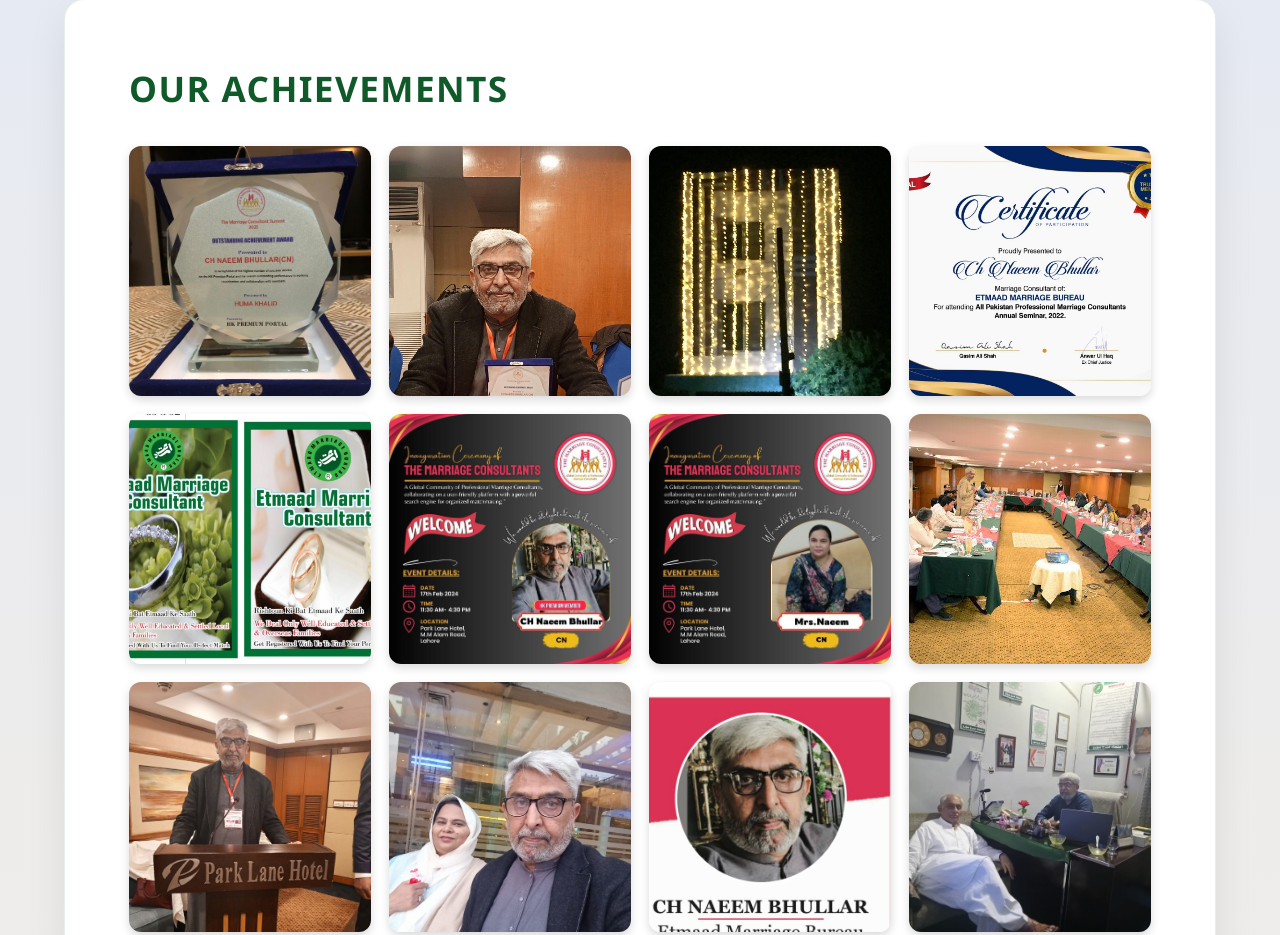
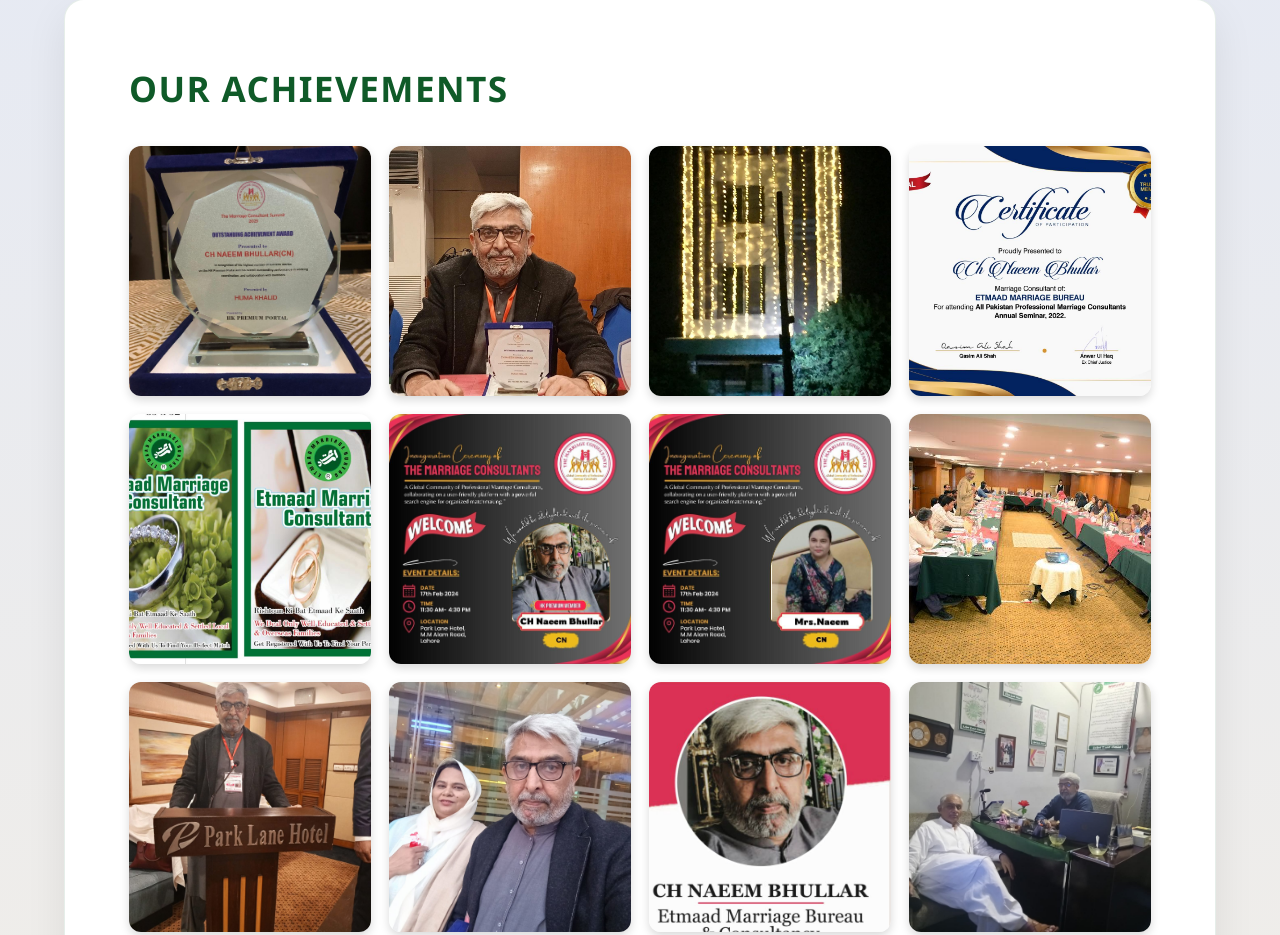
Before and after one commit to Ayesha497-creator/EtmaadMarriagebuearo, a plain HTML site: page index.html in a window 1280 px wide. Shown: the part 1310-2245 px from the top of the page. Drawn offline with Linux system fonts and the light colour scheme.

```diff
--- a/index.html
+++ b/index.html
@@ -17,11 +17,10 @@
 /* UNIVERSAL FIX FOR ALL IMAGES */
 img {
   width: 100%;
-  height: 220px;
-  object-fit: cover;
-  object-position: top;
+  height: auto; /* Fixed height hatao */
   border-radius: 10px;
 }
+
 
 cream: #f5efe3;
       --rich-gold: #d4af37;
```
